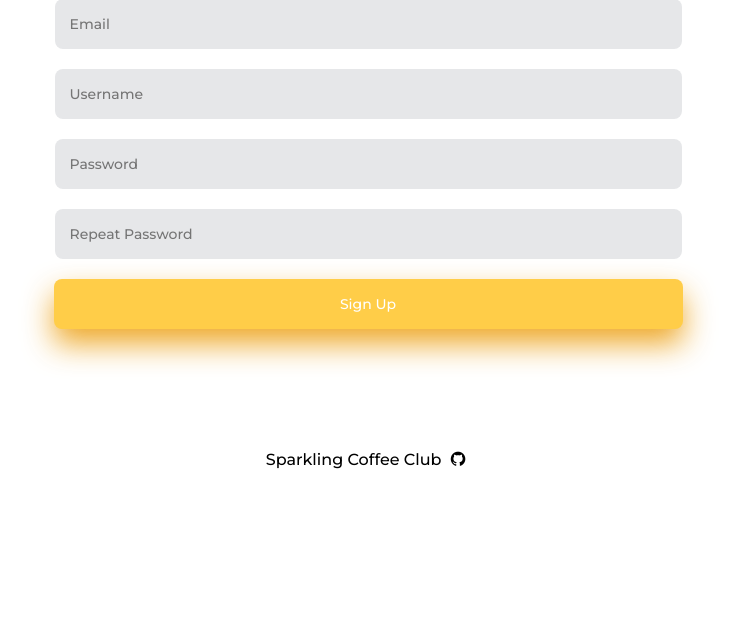
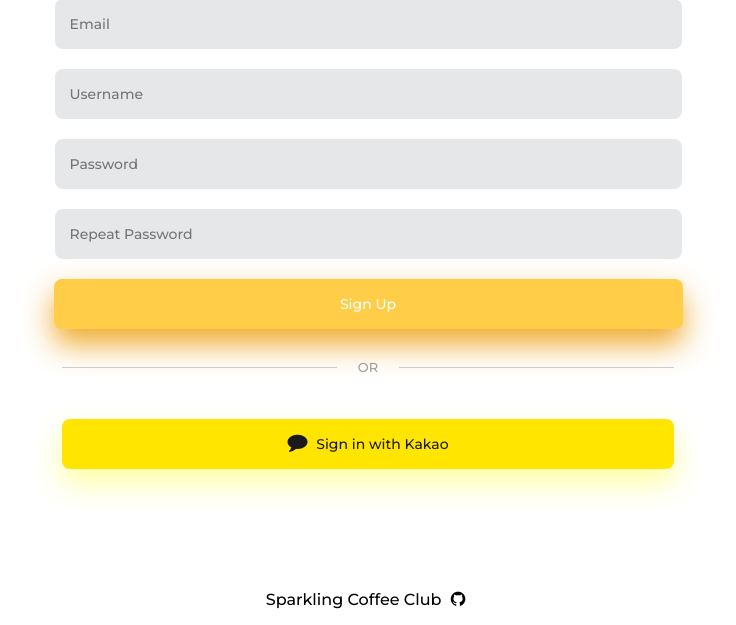
Before and after one commit to 1TEAM12/object-recognition-project, a Django app: page /account/signup/ in a window 1280 px wide. Shown: the part 318-943 px from the top of the page, without its empty margins (272-1008 px from the left). Before the commit the page ends 787 px from the top, so only its background shows below. Run offline with Django 4.2, Linux system fonts and the light colour scheme.

Commit message:
Feat: 카카오 소셜로그인 기능 추가, post/base.html 수정
- 1. 수정 user/views.py, user/urls.py, signup.html, signin.html,
post/base.html
- 2. 카카오 url 설정 후 views.py에서 로직 구현 후 템플릿에 a태그 적용
base.html에 비 로그인 시 닉네임 안보여지도록 설정

```diff
--- a/mysite/post/templates/post/post/post_detail.html
+++ b/mysite/post/templates/post/post/post_detail.html
@@ -14,7 +14,7 @@
                 <h2>{{ post.author.username }}</h2>
             </div>
             <div class="section-container-spacer">
-                <p><img class="img-responsive" alt="" src="{{ post.image.url }}"></p>
+                <p><img class="img-responsive" alt="" src="{{ post.image.url }}" style="max_width:150px;" ></p>
             </div>
 
             <h3>Dessert Recommend</h3>
--- a/mysite/post/views.py
+++ b/mysite/post/views.py
@@ -5,7 +5,6 @@ from user.models import User
 
 # Create your views here.
 
-@login_required(login_url='user:signin')
 def index(request):
     if request.method == 'GET':
         context = dict()
--- a/mysite/static/css/account.css
+++ b/mysite/static/css/account.css
@@ -228,3 +228,51 @@ footer p a .fa-github {
   width: 612px;
 
 }
+
+
+.google__btn,
+.github__btn {
+  display: block;
+  width: 90%;
+  max-width: 680px;
+  margin: 20px auto;
+  height: 50px;
+  cursor: pointer;
+  font-size: 14px;
+  font-family: "Montserrat", sans-serif;
+  border-radius: 8px;
+  border: none;
+  line-height: 40px;
+}
+.google__btn.google__btn,
+.github__btn.google__btn {
+  background: #ffe500;
+  color: #1a1a1c;
+  box-shadow: 0 15px 30px rgba(255, 255, 0, 0.36);
+  transition: 0.2s linear;
+}
+.google__btn.google__btn .fa,
+.github__btn.google__btn .fa {
+  font-size: 20px;
+  padding: 0 5px 0 0;
+}
+.google__btn.google__btn:hover,
+.github__btn.google__btn:hover {
+  box-shadow: 0 0 0 rgba(91, 144, 240, 0);
+}
+.google__btn.github__btn,
+.github__btn.github__btn {
+  background: #25282d;
+  color: #1a1a1c;
+  box-shadow: 0 15px 30px rgba(37, 40, 45, 0.36);
+  transition: 0.2s linear;
+}
+.google__btn.github__btn .fa,
+.github__btn.github__btn .fa {
+  font-size: 20px;
+  padding: 0 5px 0 0;
+}
+.google__btn.github__btn:hover,
+.github__btn.github__btn:hover {
+  box-shadow: 0 0 0 rgba(37, 40, 45, 0);
+}
--- a/mysite/user/templates/user/account/signup.html
+++ b/mysite/user/templates/user/account/signup.html
@@ -45,5 +45,18 @@
         Sign Up
     </button>
     </form>
+    <!-- separator -->
+    <div class="separator">
+        <p>OR</p>
+    </div>
+    <!-- kakao login -->
+    <a href="{% url 'user:kakao-login' %}" style='text-decoration:none;'>
+    <button class="google__btn">
+        <i class="fa fa-comment"></i>
+        Sign in with Kakao
+    </button>
+    </a>
 </div>
+
+
 {% endblock content %}
--- a/mysite/user/urls.py
+++ b/mysite/user/urls.py
@@ -7,4 +7,6 @@ urlpatterns = [
     path('account/signup/', views.signup, name='signup'),
     path('account/signin/', views.signin, name='signin'),
     path('account/logout/', views.logout, name='logout'),
+    path('account/login/kakao/', views.kakao_social_login, name='kakao-login'),
+    path('account/login/kakao/callback/', views.kakao_social_login_callback, name='kakao-login-callback'),
 ]
--- a/mysite/user/views.py
+++ b/mysite/user/views.py
@@ -1,8 +1,11 @@
 from django.shortcuts import render, redirect
 from django.contrib import auth
 from django.contrib.auth.decorators import login_required
+from django.http  import JsonResponse
 from .models import User
 from .validators import contains_special_character, contains_uppercase_letter, contains_lowercase_letter, contains_number
+
+import requests
 # Create your views here.
 
 #####로그인#####
@@ -83,3 +86,68 @@ def signup(request):
 def logout(request):
     auth.logout(request)
     return redirect('/account/signin/')
+
+
+def kakao_social_login(request):
+
+    if request.method == 'GET':
+        kakao_id = '8d5aa745f342bec2de9e1f3be94c1f5f'
+        redirect_uri = 'http://127.0.0.1:8000/account/login/kakao/callback' # 인가 코드를 받을 URI
+        return redirect(
+            f'https://kauth.kakao.com/oauth/authorize?client_id={kakao_id}&redirect_uri={redirect_uri}&response_type=code'
+        )
+
+
+
+def kakao_social_login_callback(request):
+    """
+    카카오 소셜 로그인 콜백 함수
+    받은 인가 코드, 애플리케이션 정보를 담아 /oath/token/에 post요청하여 접근코드를 받아 처리하는 함수
+    """
+    try:
+        code = request.GET.get('code')
+        kakao_id = '8d5aa745f342bec2de9e1f3be94c1f5f'
+        redirect_uri = 'http://127.0.0.1:8000/account/login/kakao/callback' # 인가 코드가 리다이렉트된 URI
+        token_request = requests.post(
+            'https://kauth.kakao.com/oauth/token', {'grant_type': 'authorization_code',
+                                                    'client_id': kakao_id, 'redierect_uri': redirect_uri, 'code': code}
+        )
+
+        token_json = token_request.json()
+
+        error = token_json.get('error', None)
+
+        if error is not None:
+            return JsonResponse({"message": "INVALID_CODE"}, status=400)
+
+        access_token = token_json.get("access_token")
+
+    except KeyError:
+        return JsonResponse({"message": "INVALID_TOKEN"}, status=400)
+
+    except access_token.DoesNotExist:
+        return JsonResponse({"message": "INVALID_TOKEN"}, status=400)
+
+        #------get kakaotalk profile info------#
+
+    user_request = requests.get(
+        "https://kapi.kakao.com/v2/user/me", headers={"Authorization": f"Bearer {access_token}"},
+    )
+    user_json = user_request.json()
+    kakao_id = user_json.get('id')
+    username = user_json['properties']['nickname']
+    email = user_json['kakao_account']['email']
+
+
+    if User.objects.filter(id=kakao_id).exists():
+        user = User.objects.get(id=kakao_id)
+        auth.login(request, user)
+    else:
+        User.objects.create(
+            username=username,
+            id=kakao_id,
+            email = email
+        )
+        user = User.objects.get(id=kakao_id)
+        auth.login(request, user)
+    return redirect('/')
```
Also changed, not shown: mysite/post/templates/post/post/new_post.html (added, +15 -0 lines), mysite/post/templates/post/post_base/base.html (+6 -2 lines), mysite/user/templates/user/account/signin.html (+11 -0 lines), mysite/static/assets/favicon.ico (added).
